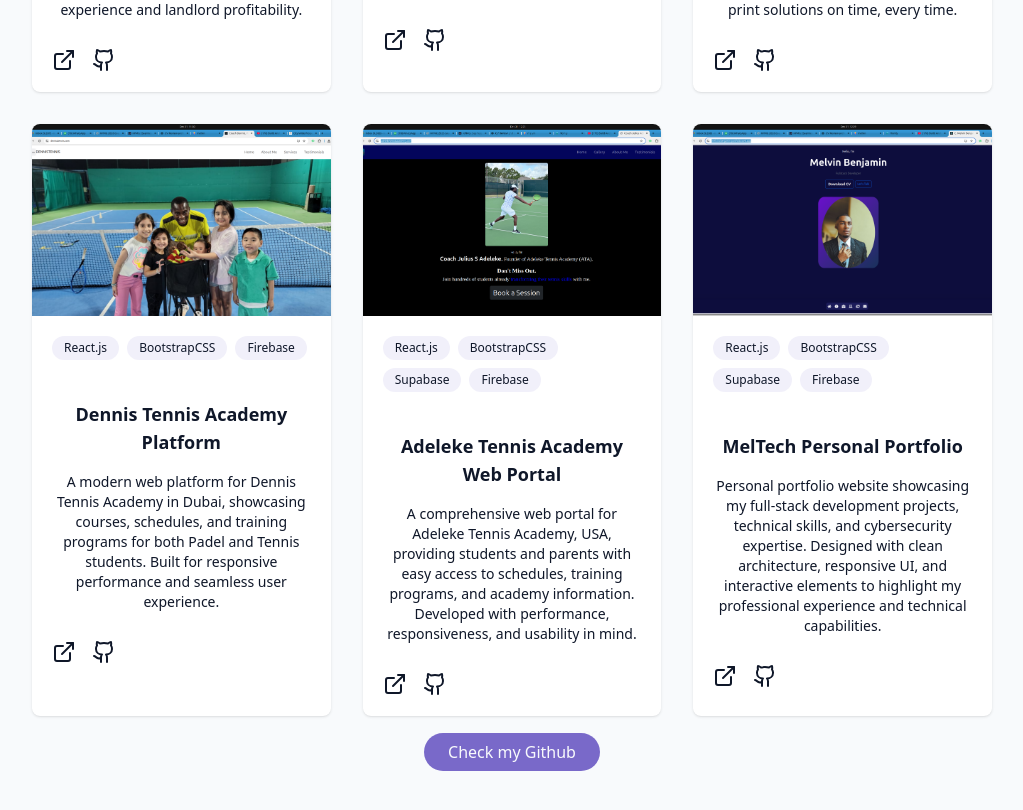
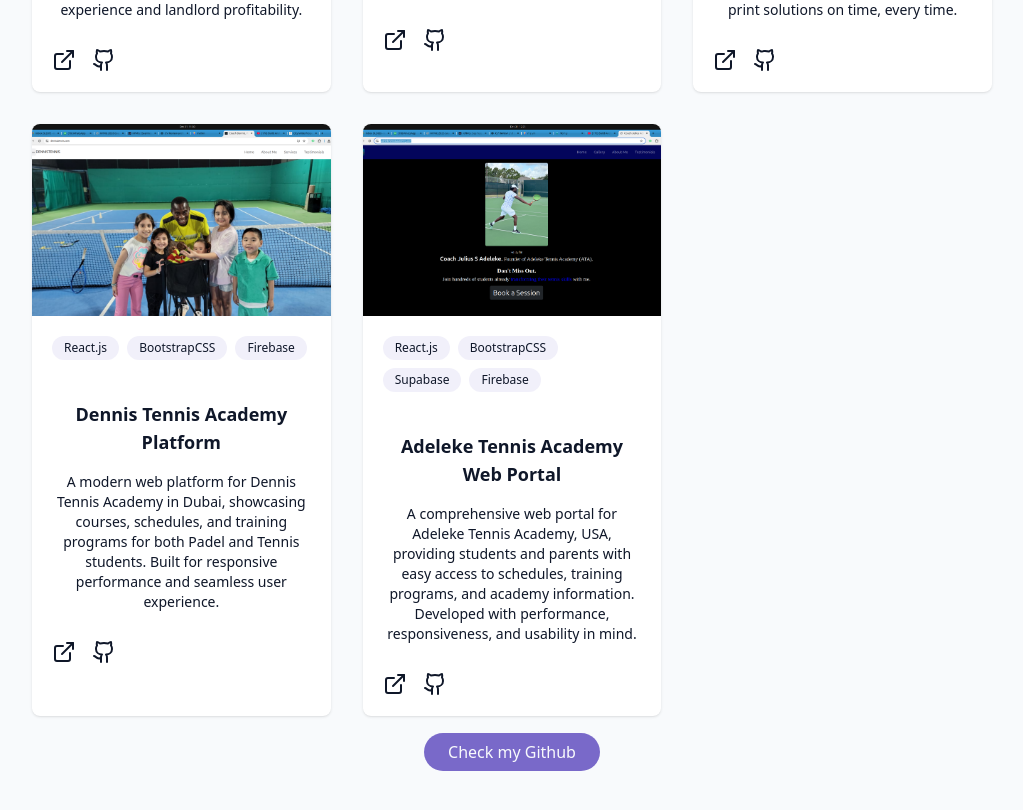
Before and after one commit to melvincbenjamin/meltech_breeze, a React (Vite) app: page / in a window 1280 px wide. Shown: the part 3300-4110 px from the top of the page, without its empty margins (128-1151 px from the left). Built offline with nearby package versions, Linux system fonts and the light colour scheme.

Commit message:
Update Projects.jsx

```diff
--- a/src/components/Projects.jsx
+++ b/src/components/Projects.jsx
@@ -5,7 +5,6 @@
 import image4 from "../assets/images/image4.png";
 import image7 from "../assets/images/image7.png";
 import image8 from "../assets/images/image8.png";
-import image9 from "../assets/images/image9.png";
 
 const projects = [
   {
@@ -57,16 +56,6 @@
     tags: ["React.js", "BootstrapCSS", "Supabase", "Firebase"],
     demoUrl: "https://www.adeleketennisacademy.com/",
     githubUrl: "https://github.com/melvincbenjamin/Coach-Julius",
-  },
-  {
-    id: 6,
-    title: "MelTech Personal Portfolio",
-    description:
-      "Personal portfolio website showcasing my full-stack development projects, technical skills, and cybersecurity expertise. Designed with clean architecture, responsive UI, and interactive elements to highlight my professional experience and technical capabilities. ",
-    image: image9,
-    tags: ["React.js", "BootstrapCSS", "Supabase", "Firebase"],
-    demoUrl: "https://melvincbenjamin-portfolio.web.app/",
-    githubUrl: "https://github.com/melvincbenjamin/new-melvin-portfolio",
   },
 ];
 
```
